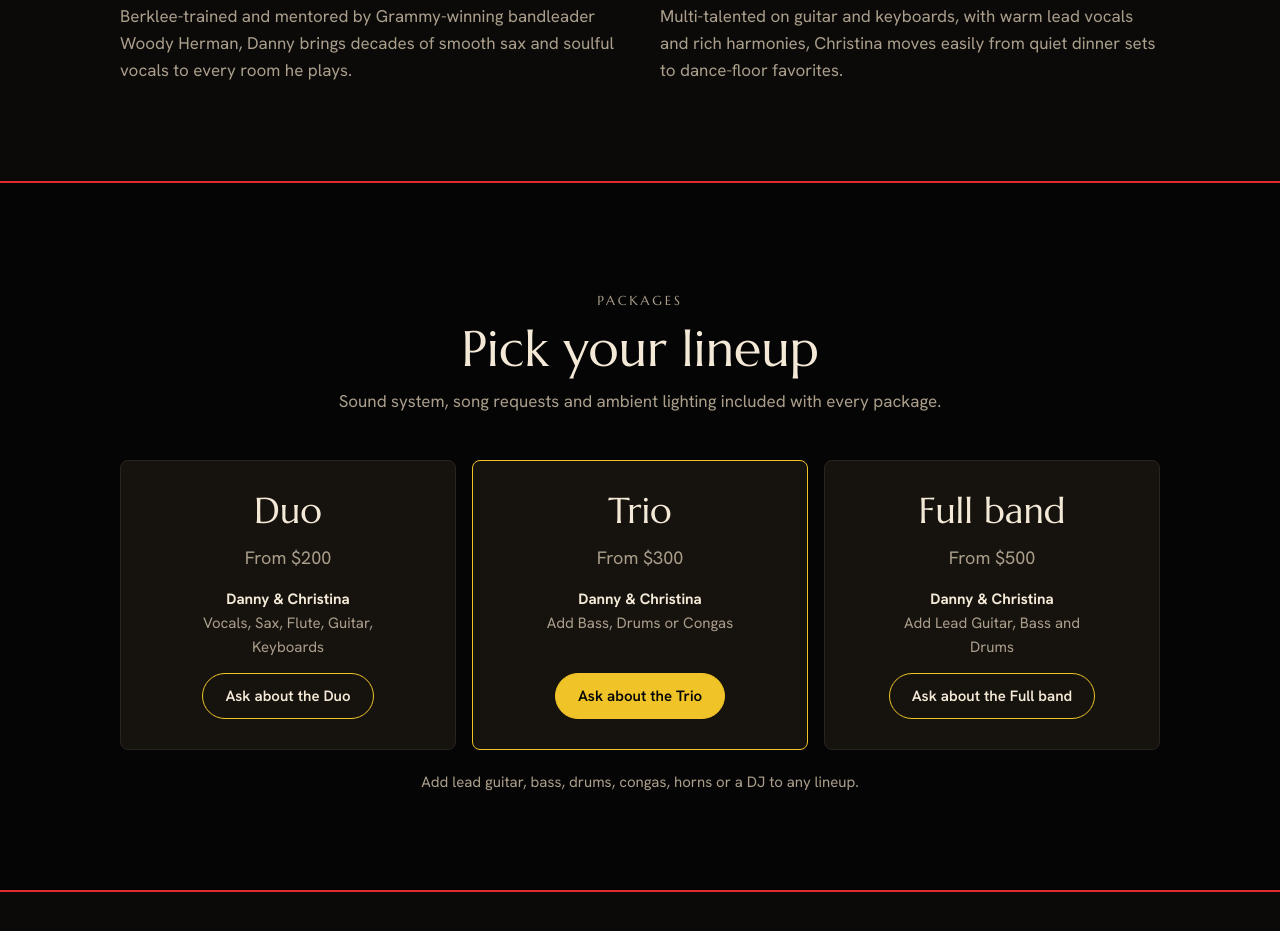
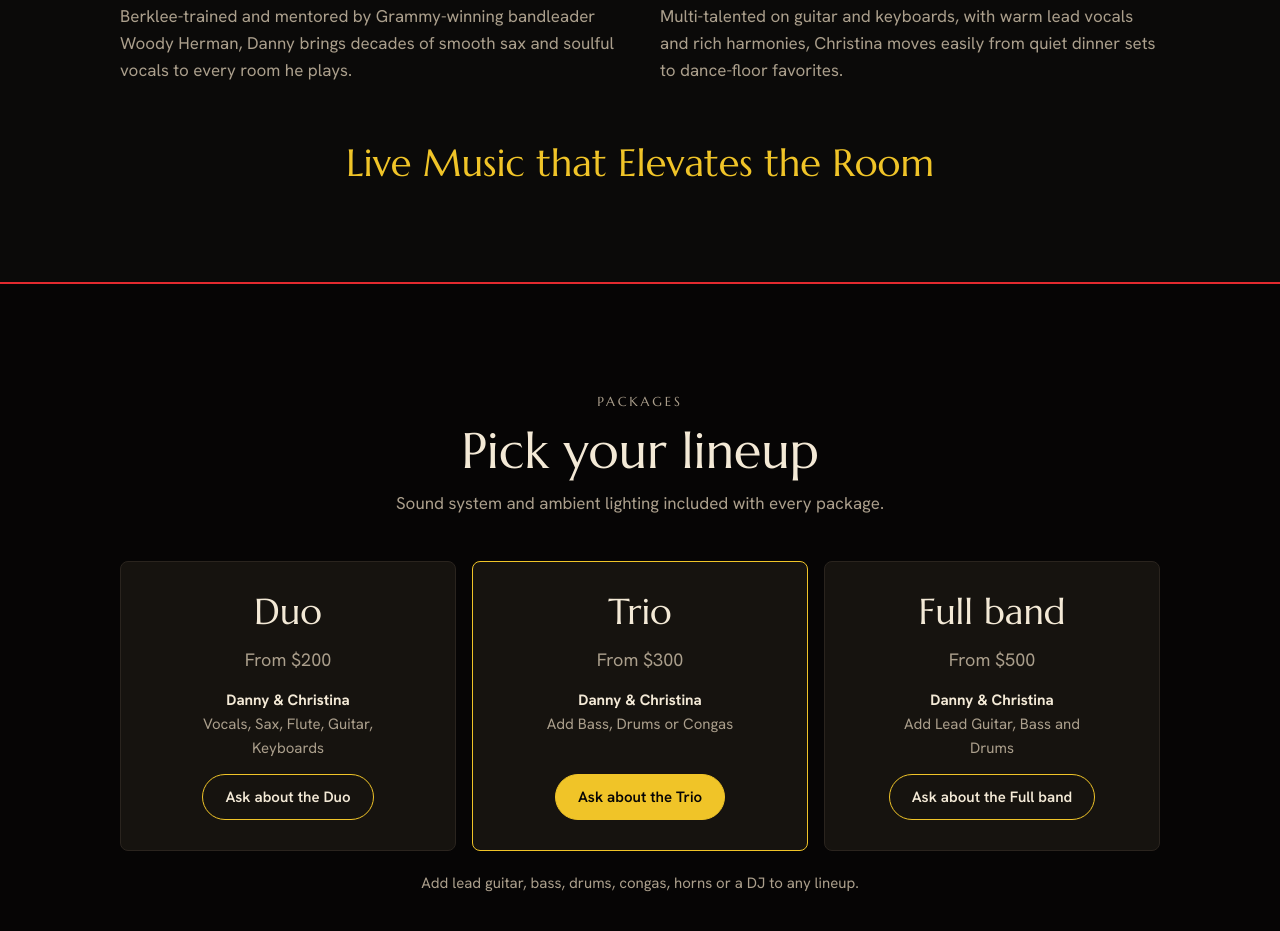
Before and after one commit to mystictiger-band/mystic-tiger-band, a plain HTML site: page index.html in a window 1280 px wide. Shown: the part 1760-2691 px from the top of the page. Drawn offline with nearby package versions, Linux system fonts and the light colour scheme.

Commit message:
Remove song requests, add band tagline

```diff
--- a/index.html
+++ b/index.html
@@ -218,6 +218,7 @@ dialog form{display:flex;justify-content:center;margin-top:12px}
 .member h3{font-size:32px}
 .member .role{font-family:var(--mono);font-size:12px;letter-spacing:.1em;text-transform:uppercase;color:var(--gold);margin:6px 0 12px}
 .member p{color:var(--muted)}
+.band-tag{text-align:center;font-family:var(--display);font-size:clamp(26px,3.6vw,38px);line-height:1.2;color:var(--gold);margin-top:56px}
 .songs{text-align:center;color:var(--muted);margin-top:48px;max-width:760px;margin-inline:auto}
 .songs b{display:block;font-family:var(--display);font-weight:400;color:var(--cream);font-size:20px;margin-bottom:8px}
 @media (max-width:760px){.duo{grid-template-columns:1fr}}
@@ -357,12 +358,13 @@ main > section ~ section{border-top:2px solid var(--red)}
           <p>Multi-talented on guitar and keyboards, with warm lead vocals and rich harmonies, Christina moves easily from quiet dinner sets to dance-floor favorites.</p>
         </article>
       </div>
+      <p class="band-tag">Live Music that Elevates the Room</p>
     </div>
   </section>
 
   <section class="alt" id="packages">
     <div class="wrap">
-      <div class="head"><p class="eyebrow">Packages</p><h2>Pick your lineup</h2><p>Sound system, song requests and ambient lighting included with every package.</p></div>
+      <div class="head"><p class="eyebrow">Packages</p><h2>Pick your lineup</h2><p>Sound system and ambient lighting included with every package.</p></div>
       <div class="pk-grid">
         <article class="pk"><h3>Duo</h3><p class="price">From $200</p><p class="for"><b style="color:var(--cream)">Danny &amp; Christina</b><br>Vocals, Sax, Flute, Guitar, Keyboards</p><a class="btn btn-ghost" href="#book" data-pkg="Duo">Ask about the Duo</a></article>
         <article class="pk pop"><h3>Trio</h3><p class="price">From $300</p><p class="for"><b style="color:var(--cream)">Danny &amp; Christina</b><br>Add Bass, Drums or Congas</p><a class="btn btn-solid" href="#book" data-pkg="Trio">Ask about the Trio</a></article>
```
